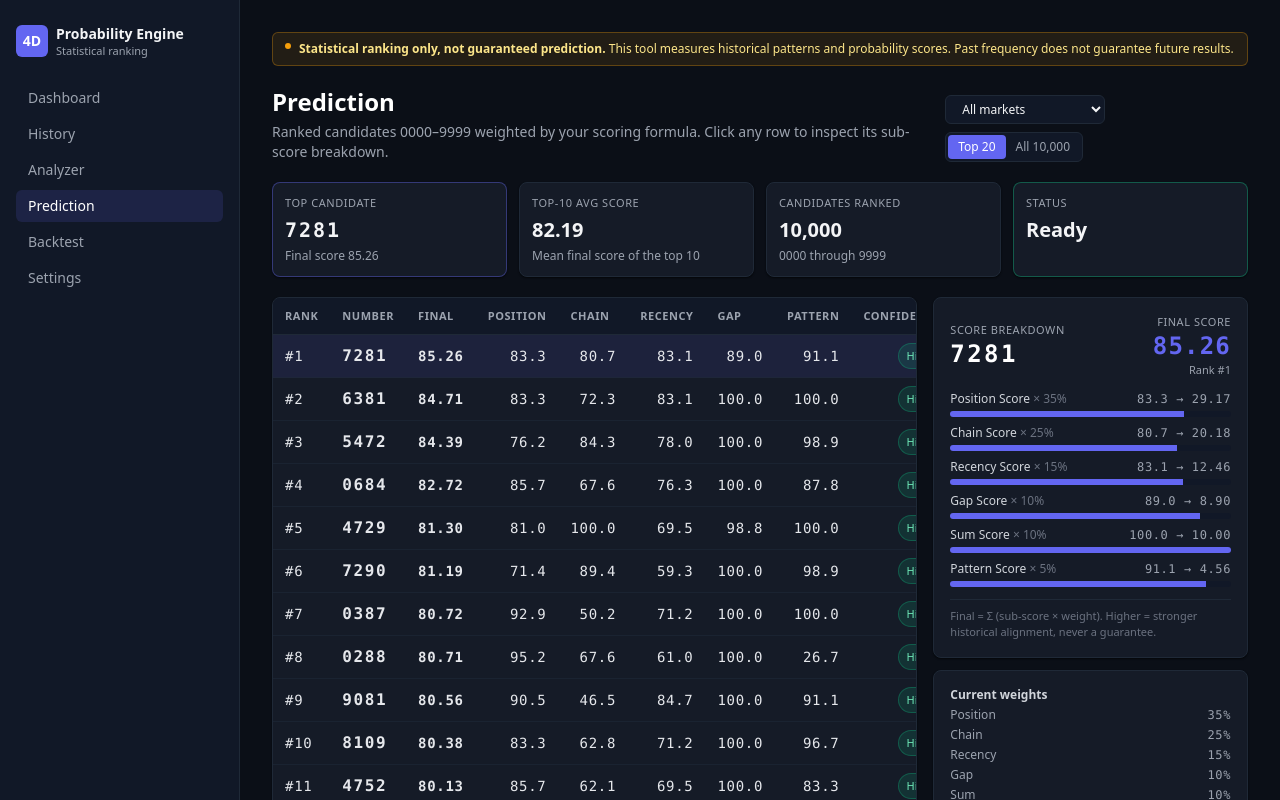
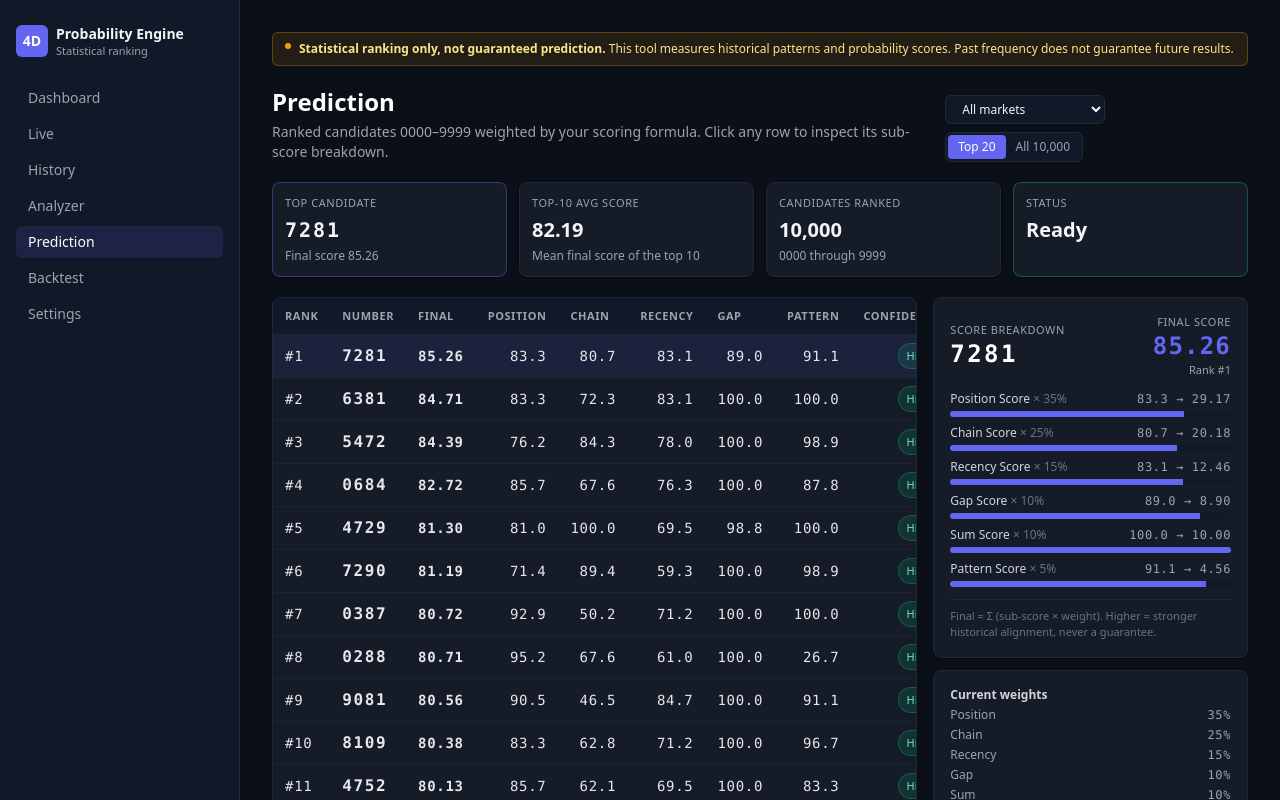
Before and after one commit to LoOp575/Togel2, a Next.js app: page /prediction in a window 1280 px wide. Shown: the top 800 px of the page. Built offline with nearby package versions, Linux system fonts and the light colour scheme.

Commit message:
Add live draw page to sidebar

```diff
--- a/components/Sidebar.tsx
+++ b/components/Sidebar.tsx
@@ -5,6 +5,7 @@ import { usePathname } from "next/navigation";
 
 const NAV = [
   { href: "/", label: "Dashboard" },
+  { href: "/live", label: "Live" },
   { href: "/history", label: "History" },
   { href: "/analyzer", label: "Analyzer" },
   { href: "/prediction", label: "Prediction" },
```
